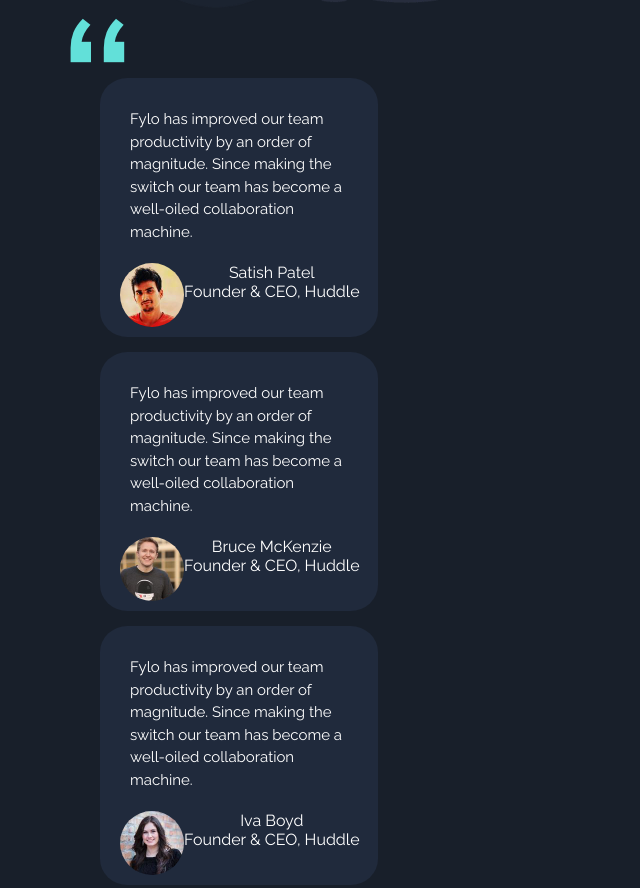
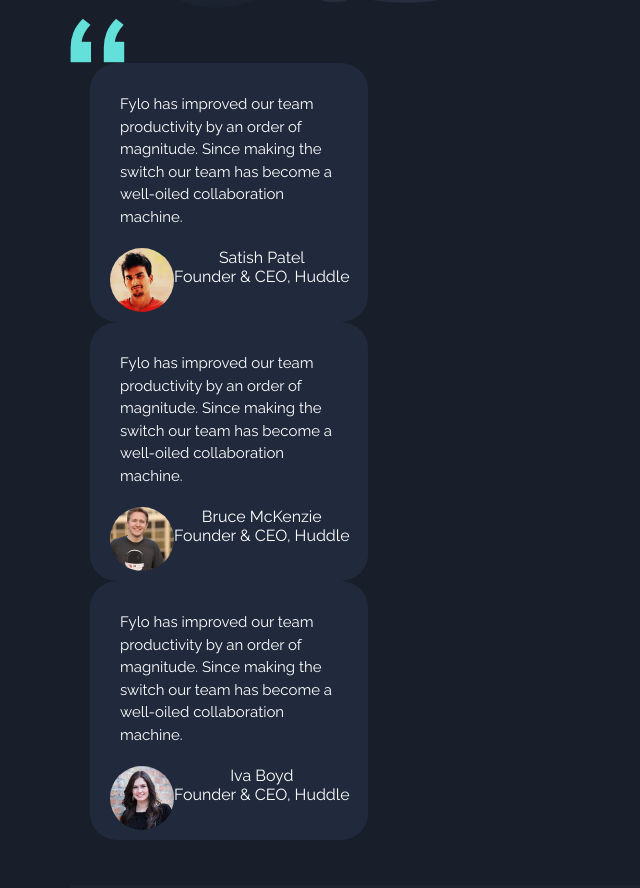
Before and after one commit to Preethi-Gorantla/Fylo-Dark-theme-landing-page, a plain HTML site: page index.html in a window 1280 px wide. Shown: the part 1554-2442 px from the top of the page, without its empty margins (0-640 px from the left). Drawn offline with nearby package versions, Linux system fonts and the light colour scheme; files whose address does not match are found by name.

Commit message:
Update main.css

```diff
--- a/main.css
+++ b/main.css
@@ -49,7 +49,7 @@ p{
     border-radius: 10%;
       background-color: hsl(219, 30%, 18%);
     padding: 10px;
-    margin: 15px;
+    margin: 0px 5px;
     text-align: left;
 }
 .profile{
```
